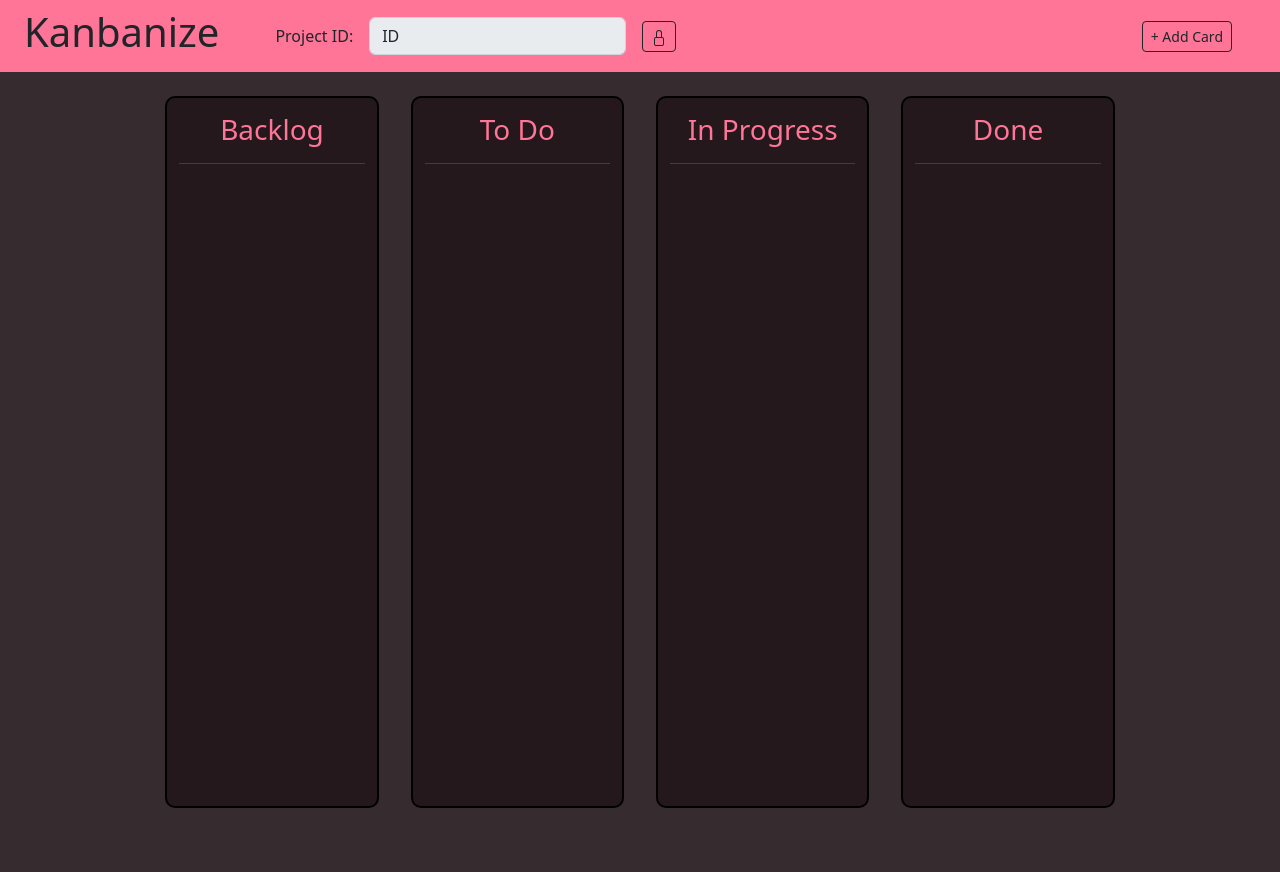
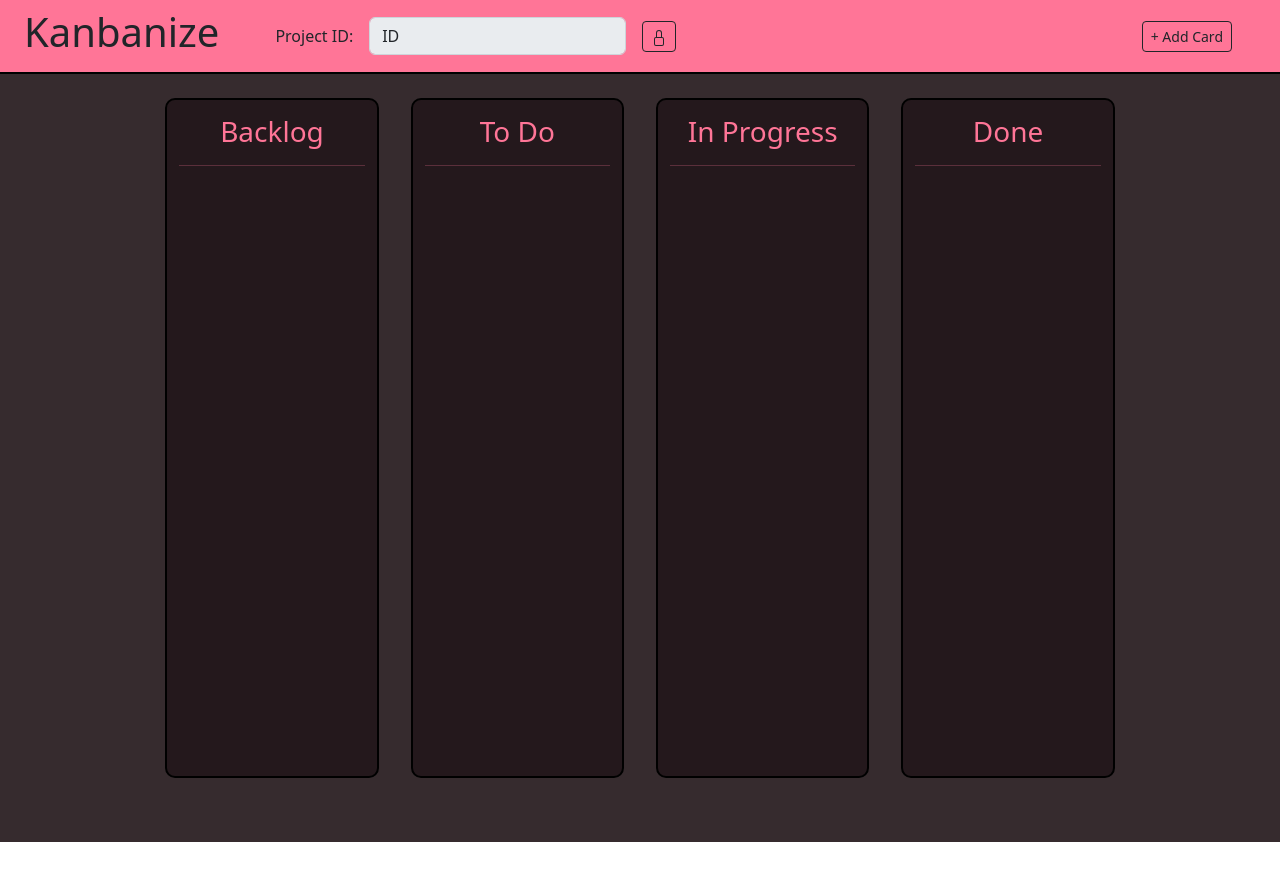
Before and after one commit to mohamad-jamil/kanbanize, a React (Vite) app: page / in a window 1280 px wide. After the commit the page ends 842 px from the top, so only its background shows below. Built offline with nearby package versions, Linux system fonts and the light colour scheme.

Commit message:
Updated background CSS to use min-height and added border under Header component

```diff
--- a/src/App.css
+++ b/src/App.css
@@ -1,9 +1,9 @@
 .header {
     background-color: #ff7597;
+    border-bottom: 2px solid black!important;
 }
 
 .main-page {
-    height: 100vh;
     background-color: #362b2e;
 }
 
@@ -12,4 +12,5 @@
     margin-bottom: 5%;
     background-color: #24181c;
     border: 2px solid black;
+    min-height: 85vh;
 }
```
